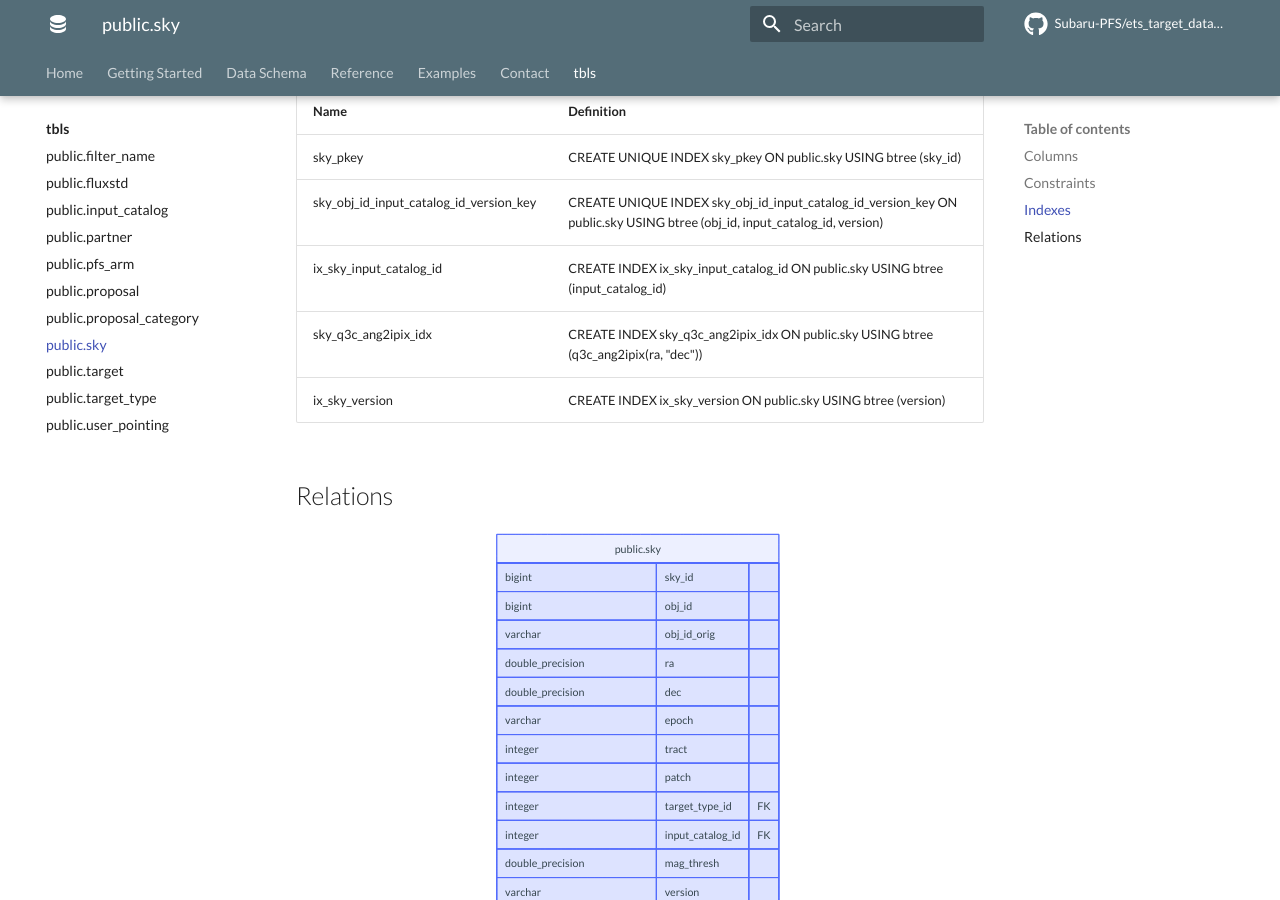
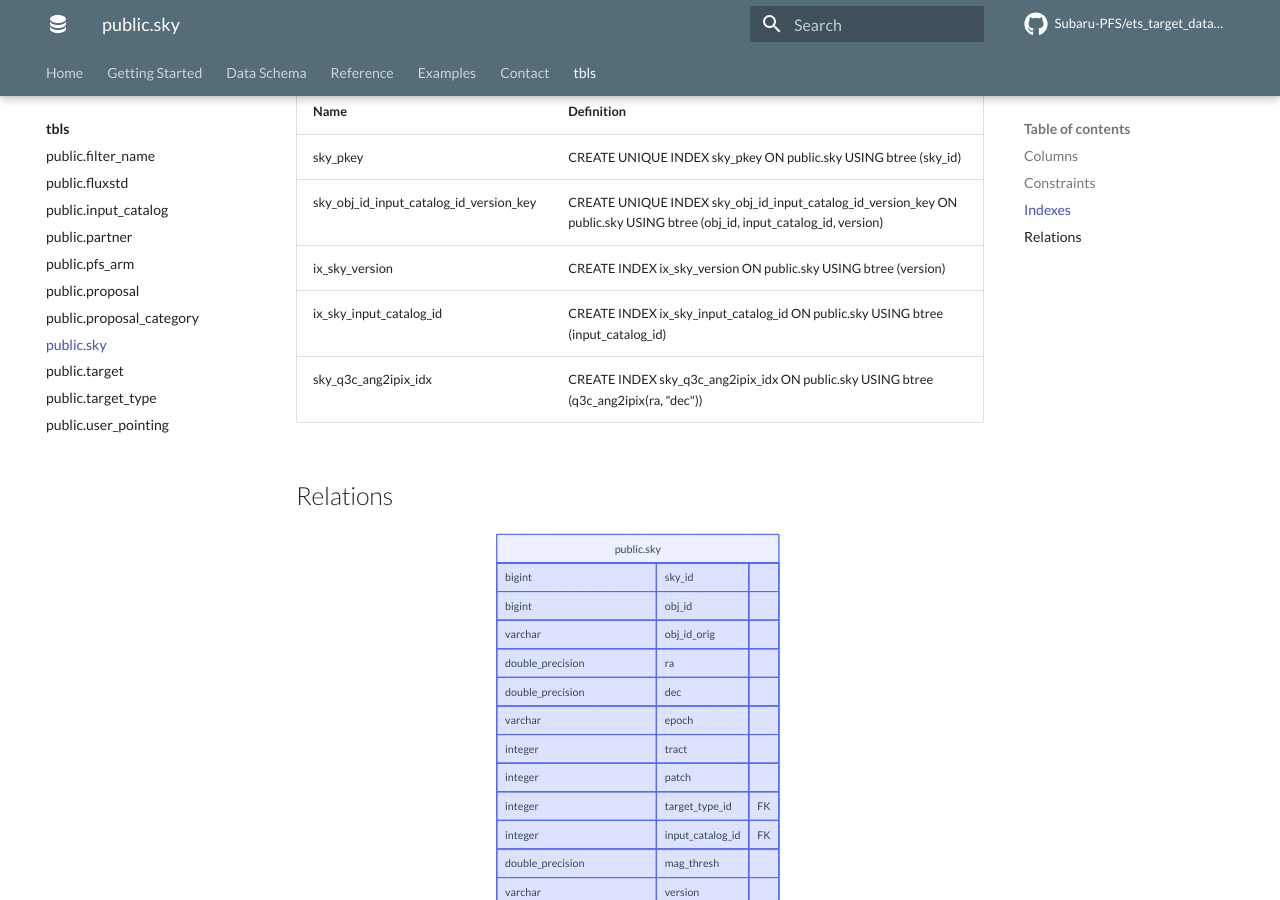
Before and after one commit to Subaru-PFS/ets_target_database, an MkDocs documentation site: the page built from docs/tbls/public.sky.md, in a window 1280 px wide and 900 px high, scrolled down 2050 px. Built offline with MkDocs 1.6.1 and Material for MkDocs 9.7.7, drawn with Linux system fonts in a browser that asks for light colours; plug-ins that fetch from the network failed and are left out; comment, search, counter and statistics services are not loaded.

```diff
--- a/docs/tbls/public.sky.md
+++ b/docs/tbls/public.sky.md
@@ -34,9 +34,9 @@
 | ---- | ---------- |
 | sky_pkey | CREATE UNIQUE INDEX sky_pkey ON public.sky USING btree (sky_id) |
 | sky_obj_id_input_catalog_id_version_key | CREATE UNIQUE INDEX sky_obj_id_input_catalog_id_version_key ON public.sky USING btree (obj_id, input_catalog_id, version) |
+| ix_sky_version | CREATE INDEX ix_sky_version ON public.sky USING btree (version) |
 | ix_sky_input_catalog_id | CREATE INDEX ix_sky_input_catalog_id ON public.sky USING btree (input_catalog_id) |
 | sky_q3c_ang2ipix_idx | CREATE INDEX sky_q3c_ang2ipix_idx ON public.sky USING btree (q3c_ang2ipix(ra, "dec")) |
-| ix_sky_version | CREATE INDEX ix_sky_version ON public.sky USING btree (version) |
 
 ## Relations
 
```
Also changed, not shown: docs/tbls/public.fluxstd.md (+1 -1 lines), docs/tbls/public.target.md (+1 -1 lines), 1 other file.
